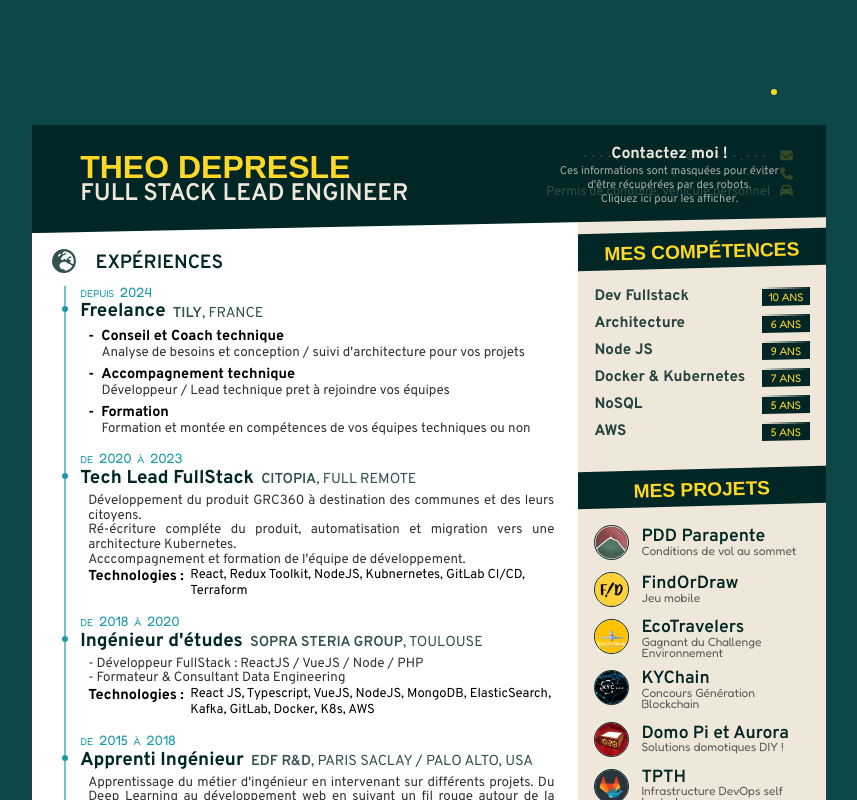
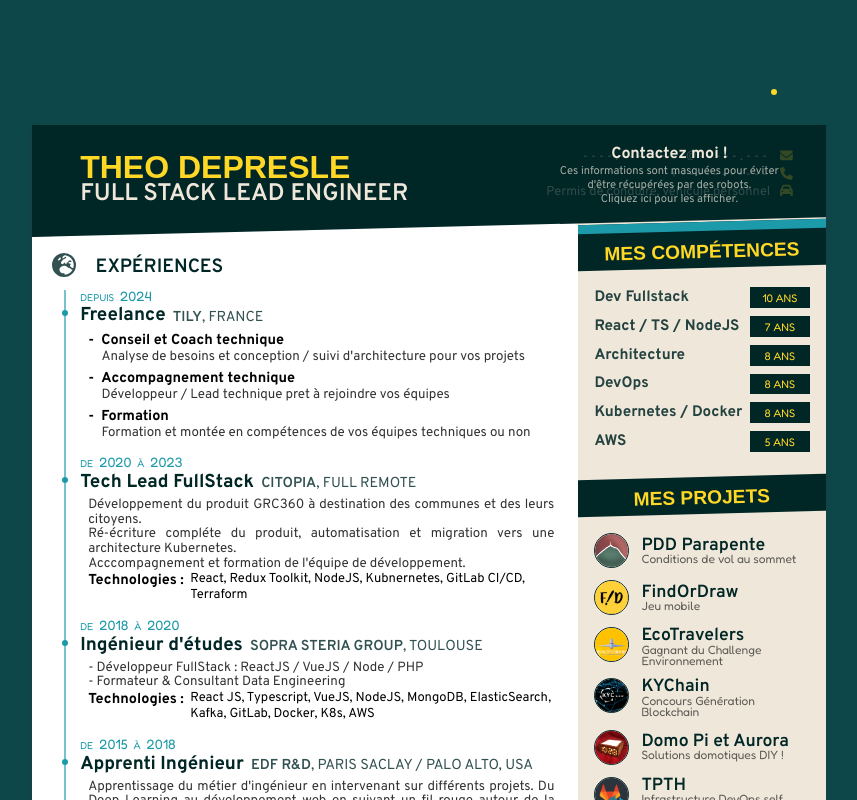
Before and after one commit to dprslt/resume, a React (Vite) app: page / in a window 1280 px wide. Shown: the top 800 px of the page, without its empty margins (203-1060 px from the left). Built offline with nearby package versions, Linux system fonts and the light colour scheme; some icons are missing; a web font is replaced by a local one.

Commit message:
Fix tweaks

```diff
--- a/src/components/ResumePage/Footer.tsx
+++ b/src/components/ResumePage/Footer.tsx
@@ -10,7 +10,7 @@ type FooterProps = {};
 const Footer: React.FunctionComponent<React.PropsWithChildren<FooterProps>> = () => {
   return (
     <footer>
-      <Bezel height={3} color={"#002626"} top={true} right={false} base={1} />
+      <Bezel height={3.5} color={"#002626"} top={true} right={false} base={1} />
       <div className={"footer-container"}>
         <div className={"hobbies"}>
           <FontAwesomeIcon
--- a/src/components/ResumePage/Header.tsx
+++ b/src/components/ResumePage/Header.tsx
@@ -30,7 +30,7 @@ const Header: React.FunctionComponent<React.PropsWithChildren<unknown>> = () =>
           <PersonnalData />
         </div>
       </div>
-      <Bezel height={3} color={'#002626'} right={true} base={1} />
+      <Bezel height={3.5} color={'#002626'} right={true} base={1} />
     </header>
   );
 };
--- a/src/components/ResumePage/Page.scss
+++ b/src/components/ResumePage/Page.scss
@@ -287,7 +287,12 @@ $light-color: $light;
 
         padding: 0 1em;
 
-        margin-top: -1.25em;
+        margin-top: -1em;
+
+        margin-top: -1.9em;
+        .col-title {
+          border-top: solid 0.5em $secondary-color;
+        }
 
         .skill {
           &:not(:last-child) {
@@ -337,17 +342,17 @@ $light-color: $light;
             color: $accent-color;
             font-family: "Fredoka", sans-serif;
 
-            font-size: 1rem;
+            font-size: 1em;
             font-weight: 400;
             line-height: 1em;
 
-            padding: 0em 0em 0.2em 0em;
+            padding: 0.55em 0.2em 0.75em 0.2em;
 
             display: flex;
             align-items: center;
             justify-content: center;
 
-            width: 3em;
+            width: 3.75em;
             height: 1em;
 
             text-align: center;
@@ -355,27 +360,27 @@ $light-color: $light;
             position: relative;
           }
 
-          .xp:before {
-            width: 3em;
-            height: 0;
-            border-top: 0.1em solid transparent;
-            border-bottom: 0.1em solid transparent;
-            border-right: 3em solid $main-color;
-            position: absolute;
-            content: "";
-            top: -0.1em;
-            right: 0;
-          }
-          .xp:after {
-            width: 3em;
-            height: 0;
-            content: "";
-            border-bottom: 0.1em solid transparent;
-            border-left: 3em solid $main-color;
-            position: absolute;
-            top: 1em;
-            left: 0;
-          }
+          // .xp:before {
+          //   width: 3em;
+          //   height: 0;
+          //   border-top: 0.1em solid transparent;
+          //   border-bottom: 0.1em solid transparent;
+          //   border-right: 3em solid $main-color;
+          //   position: absolute;
+          //   content: "";
+          //   top: -0.1em;
+          //   right: 0;
+          // }
+          // .xp:after {
+          //   width: 3em;
+          //   height: 0;
+          //   content: "";
+          //   border-bottom: 0.1em solid transparent;
+          //   border-left: 3em solid $main-color;
+          //   position: absolute;
+          //   top: 1em;
+          //   left: 0;
+          // }
         }
       }
 
--- a/src/data/theo/skills.ts
+++ b/src/data/theo/skills.ts
@@ -10,24 +10,25 @@ export const skills: Array<SkillType> = [
     percentage: 90,
   },
   {
+    name: "React / TS / NodeJS",
+    xp: 7,
+    percentage: 70,
+  },
+  {
     name: "Architecture",
-    xp: 6,
+    xp: 8,
     percentage: 75,
   },
   {
-    name: "Node JS",
-    xp: 9,
+    name: "DevOps",
+    xp: 8,
+    percentage: 70,
+  },
+
+  {
+    name: "Kubernetes / Docker",
+    xp: 8,
     percentage: 75,
-  },
-  {
-    name: "Docker & Kubernetes",
-    xp: 7,
-    percentage: 75,
-  },
-  {
-    name: "NoSQL",
-    xp: 5,
-    percentage: 70,
   },
   {
     name: "AWS",
```
Also changed, not shown: src/static/icone-pdd.png.
